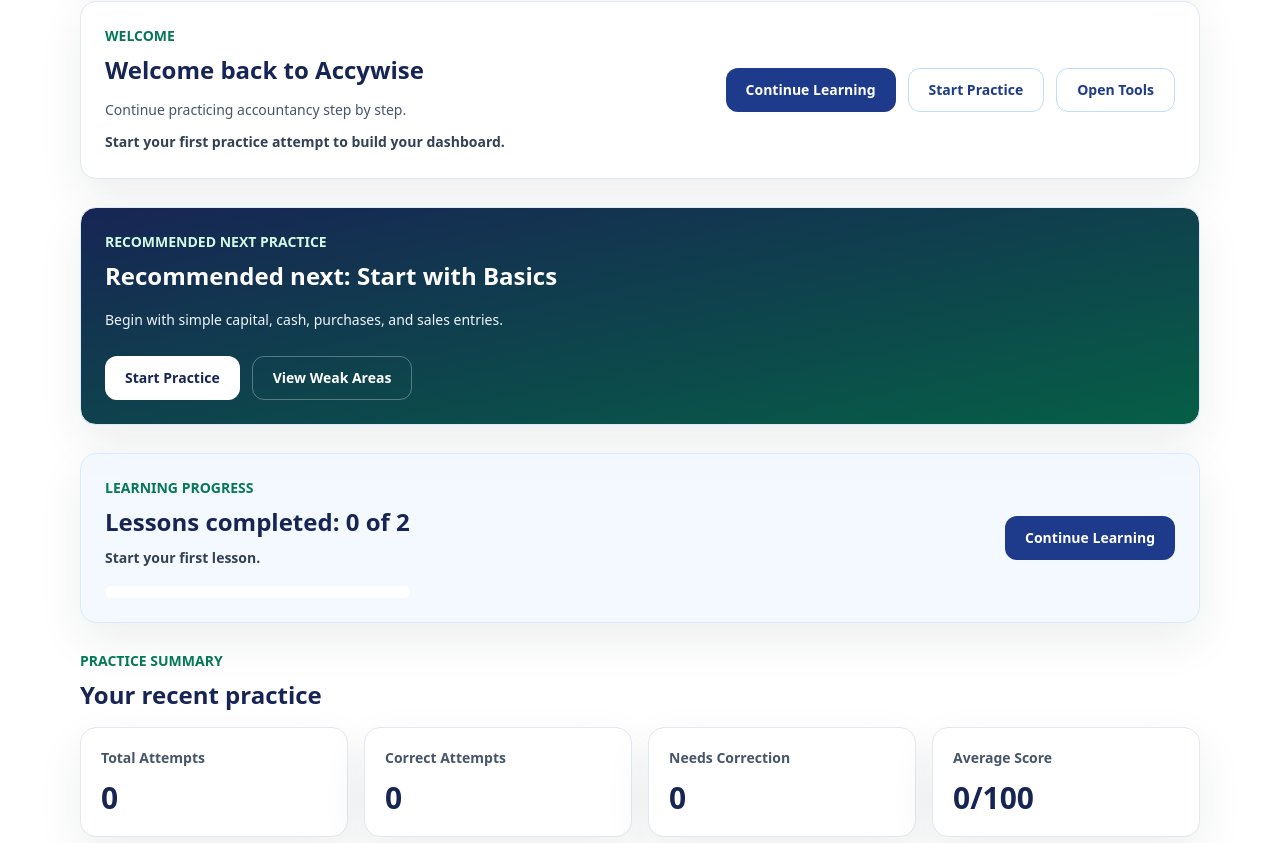
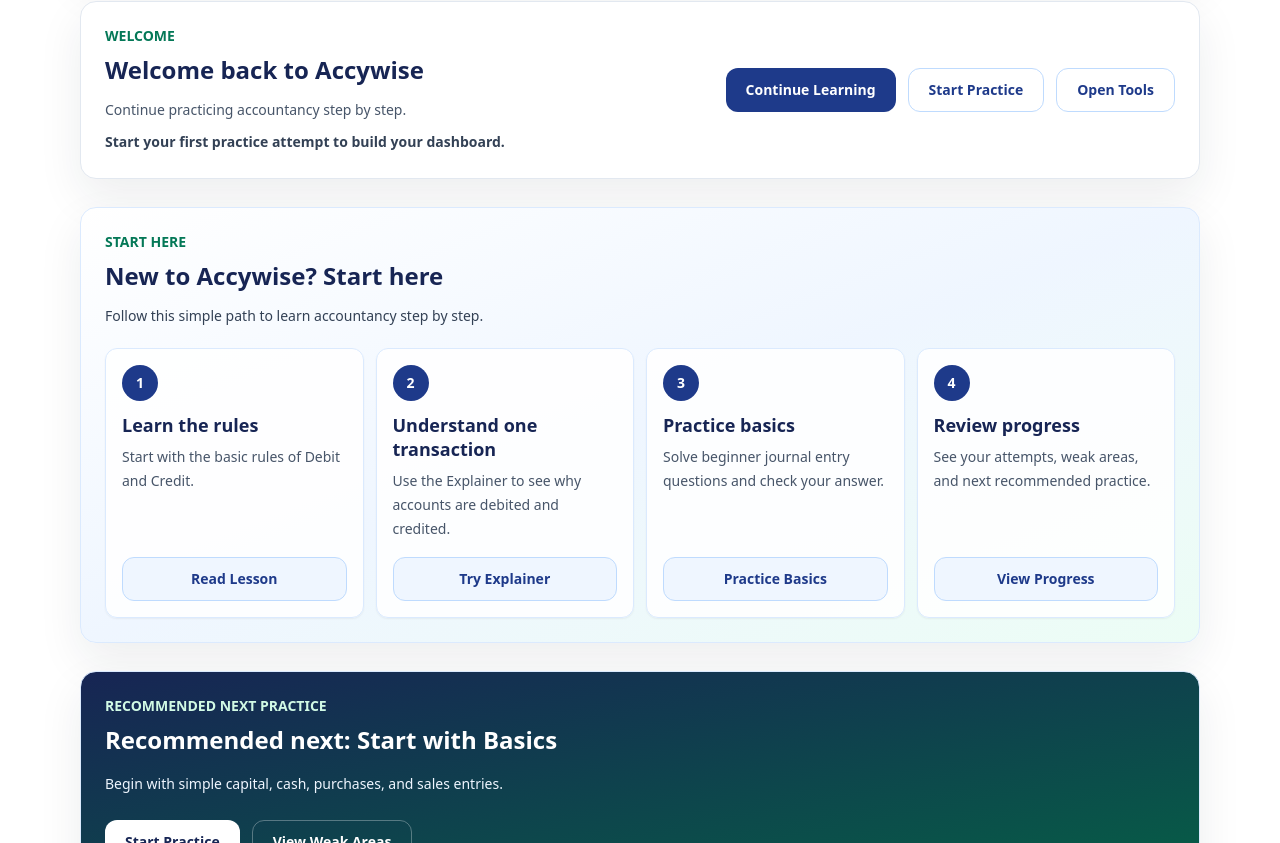
Before and after one commit to mrgogoi59/journal-entry-ai-checker, a Next.js app: page /dashboard in a window 1280 px wide. Shown: the part 371-1214 px from the top of the page. Built offline with nearby package versions, Linux system fonts and the light colour scheme.

Commit message:
Add dashboard start here onboarding

```diff
--- a/app/dashboard/page.tsx
+++ b/app/dashboard/page.tsx
@@ -17,6 +17,33 @@
   { title: "Prepare Final Accounts", href: "/final-accounts" },
   { title: "Read How to Use", href: "/how-to-use" },
 ];
+
+const startHereSteps = [
+  {
+    title: "Learn the rules",
+    text: "Start with the basic rules of Debit and Credit.",
+    cta: "Read Lesson",
+    href: "/learn/rules-of-debit-and-credit",
+  },
+  {
+    title: "Understand one transaction",
+    text: "Use the Explainer to see why accounts are debited and credited.",
+    cta: "Try Explainer",
+    href: "/journal-entry-solver",
+  },
+  {
+    title: "Practice basics",
+    text: "Solve beginner journal entry questions and check your answer.",
+    cta: "Practice Basics",
+    href: "/practice",
+  },
+  {
+    title: "Review progress",
+    text: "See your attempts, weak areas, and next recommended practice.",
+    cta: "View Progress",
+    href: "/progress",
+  },
+] as const;
 
 export default function DashboardPage() {
   const [summary, setSummary] = useState<DashboardSummary>(() => getDashboardSummary([]));
@@ -72,6 +99,8 @@
 
         <WelcomeCard hasAttempts={hasAttempts} />
 
+        <StartHereCard />
+
         <RecommendedPracticeCard summary={summary} hasAttempts={hasAttempts} />
 
         <LessonProgressCard summary={lessonSummary} />
@@ -111,6 +140,43 @@
         </section>
       </section>
     </main>
+  );
+}
+
+function StartHereCard() {
+  return (
+    <section className="overflow-hidden rounded-2xl border border-blue-100 bg-gradient-to-br from-white via-blue-50 to-emerald-50 p-5 shadow-soft sm:p-6">
+      <div className="max-w-3xl">
+        <p className="text-sm font-bold uppercase tracking-normal text-emerald-700">Start Here</p>
+        <h2 className="mt-2 text-2xl font-bold text-blue-950">New to Accywise? Start here</h2>
+        <p className="mt-3 text-sm leading-6 text-slate-700">
+          Follow this simple path to learn accountancy step by step.
+        </p>
+      </div>
+
+      <div className="mt-5 grid gap-3 md:grid-cols-2 xl:grid-cols-4">
+        {startHereSteps.map((step, index) => (
+          <article
+            key={step.href}
+            className="flex h-full flex-col justify-between rounded-xl border border-blue-100 bg-white/90 p-4 shadow-sm"
+          >
+            <div>
+              <span className="inline-flex h-9 w-9 items-center justify-center rounded-full bg-blue-900 text-sm font-bold text-white">
+                {index + 1}
+              </span>
+              <h3 className="mt-3 text-lg font-bold leading-6 text-blue-950">{step.title}</h3>
+              <p className="mt-2 text-sm leading-6 text-slate-600">{step.text}</p>
+            </div>
+            <Link
+              href={step.href}
+              className="mt-4 inline-flex min-h-11 items-center justify-center rounded-xl border border-blue-200 bg-blue-50 px-4 py-2 text-sm font-bold text-blue-900 transition hover:border-blue-300 hover:bg-white"
+            >
+              {step.cta}
+            </Link>
+          </article>
+        ))}
+      </div>
+    </section>
   );
 }
 
```
